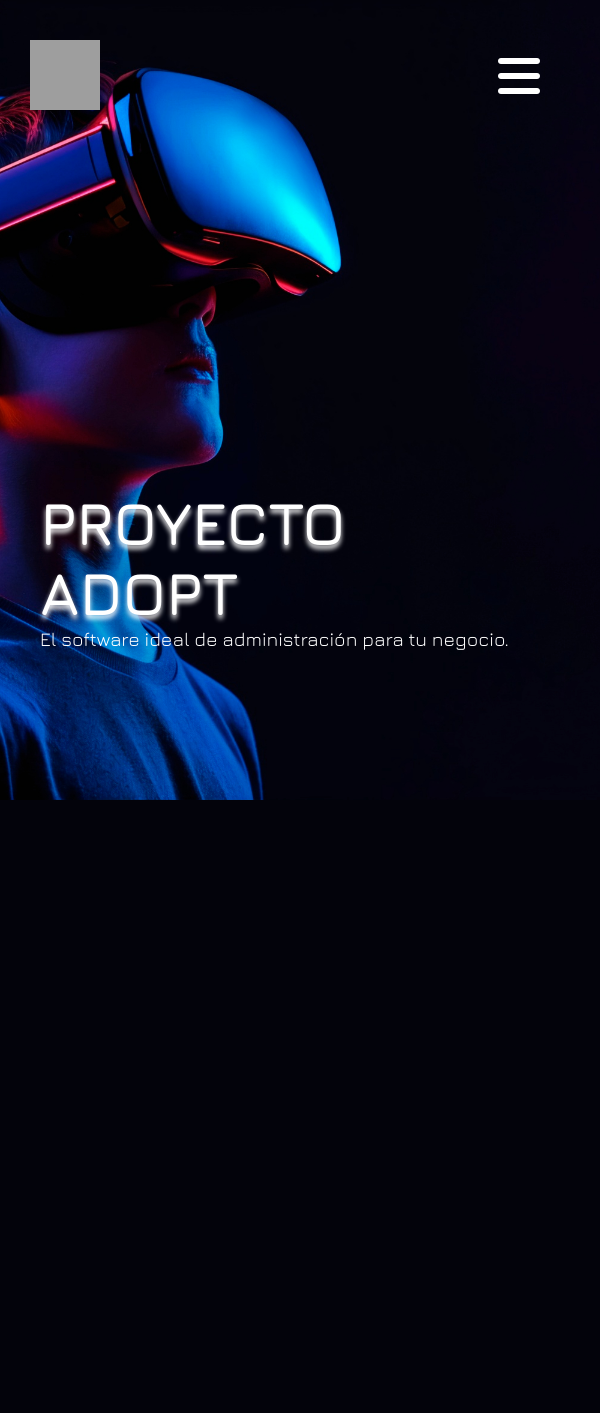
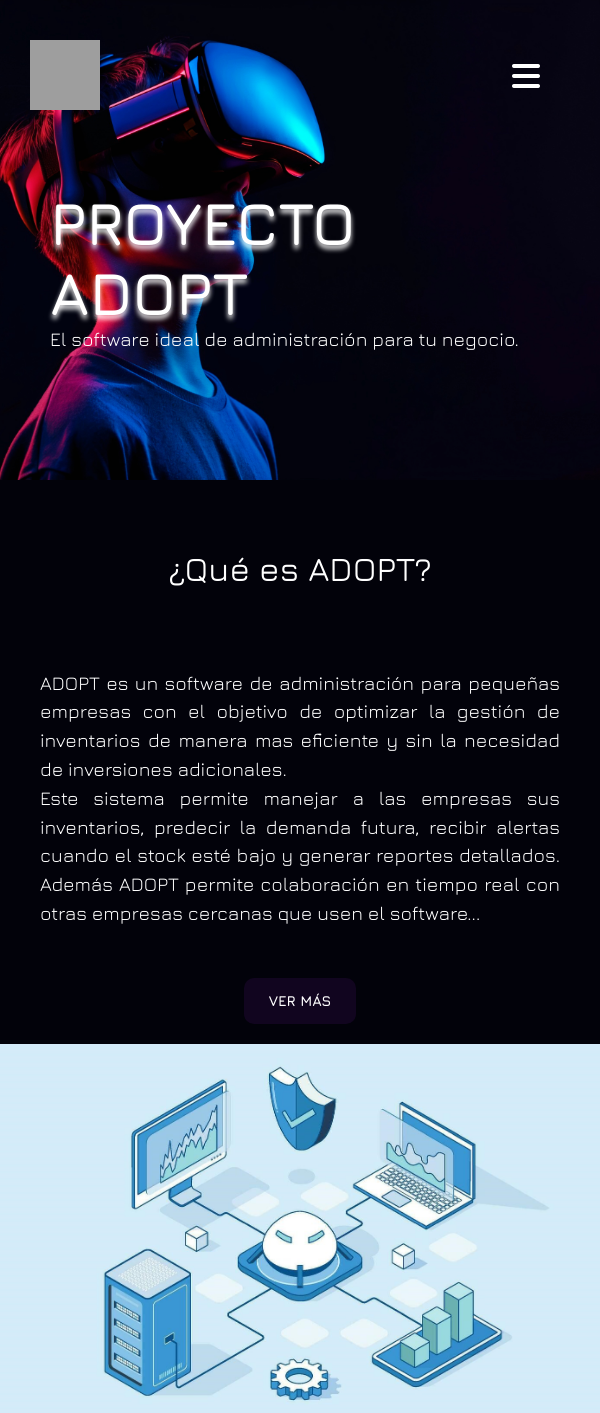
Before and after one commit to ASergioParedes/proyecto_adopt, a PHP site: page / in a window 600 px wide. Before the commit the page ends 800 px from the top, so only its background shows below. Run offline with PHP 8.4, Linux system fonts and the light colour scheme; some libraries are stand-ins or nearby versions; grey boxes are pictures that could not be loaded.

Commit message:
Cambios en los querys

```diff
--- a/CSS/estilo.css
+++ b/CSS/estilo.css
@@ -55,7 +55,7 @@ p {
 }
 
 .navegacion-principal {
-    padding: 40px 20px 0 30px;
+    margin: 40px 20px 0 30px;
     display: flex;
     justify-content: space-between;
 }
@@ -108,7 +108,9 @@ p {
     display: flex;
     flex-direction: column;
     flex-wrap: nowrap;
-    margin-bottom: 50px;
+    margin-top: 75px;
+    margin-left: 10px;
+    margin-bottom: 60px;
 }
 
 .contenido-header h1 {
@@ -131,114 +133,41 @@ p {
 }
 
 
-/** Menu movil  min: 320px, max: 479px**/
-
-.menu-movil {
-    color: #ffffff;
-    font-size: 3em;
-    display: none;
-}
-
-@media (min-width: 320px) and (max-width: 479px) {
-    .menu-movil {
-        display: block;
-    }
-    nav.barra {
-        display: none;
-    }
-    .contenido-header h1 {
-        font-size: 3.2em;
-        margin-left: 30px;
-    }
-    .contenido-header h1 br {
-        display: block;
-    }
-    .contenido-header p {
-        font-size: 1em;
-        margin-left: 30px;
-        margin-bottom: 100px;
-    }
-    .site-header {
-        width: 100vw;
-        background-position: center center;
-    }
-}
-
-
-/** Menu movil  min: 481x, max: 767px**/
-
-@media (min-width: 481px) and (max-width: 767px) {
-    .menu-movil {
-        display: block;
-        margin-right: 40px;
-    }
-    .navegacion-principal {
-        align-items: center;
-    }
-    nav.barra {
-        display: none;
-    }
-    .contenido-header h1 {
-        font-size: 3.8em;
-        margin-left: 40px;
-    }
-    .contenido-header h1 br {
-        display: block;
-    }
-    .contenido-header p {
-        font-size: 1.2em;
-        margin-left: 40px;
-        margin-bottom: 100px;
-    }
-    .site-header {
-        width: 100vw;
-        background-position: center center;
-    }
-}
-
-
-/** Menu movil  min: 768px, max: 1024px**/
-
-@media (min-width: 768px) and (max-width: 1024px) {
-    nav.barra a {
-        font-size: 1.3em;
-    }
-    .site-header {
-        width: 100vw;
-        background-position: center center;
-    }
-}
-
-
 /** Main **/
 
 main.index {
-    height: 100vh;
     display: flex;
     justify-content: space-between;
 }
 
-.main-info {
-    display: flex;
-    flex-direction: column;
-    align-items: center;
-    justify-content: space-around;
+.contenido-main {
+    color: #ffffff;
+    padding: 20px 40px;
 }
 
-.main-info h2,
-.main-info p {
-    color: #ffffff;
+.contenido-main h2 {
+    font-size: 3.4em;
+    text-align: center;
+    font-weight: 500;
+    margin-top: 50px;
 }
 
-.main-info h2 {
-    font-size: 2.8em;
-    text-align: center;
-    font-weight: 400;
-    margin-bottom: 0;
+.contenido-main p {
+    font-size: 1.8em;
+    text-align: justify;
+    line-height: 1.5;
+    margin-top: 80px;
 }
 
-.main-info p {
-    font-size: 1.8em;
-    padding: 0 40px;
-    text-align: left;
+main.index .querys {
+    display: none;
 }
+
+.contenido-main .button {
+    margin-top: 50px;
+    padding: 15px 25px;
+}
+
+.contenido-main div.boton {
+    text-align: center;
+}
--- /dev/null
+++ b/CSS/media.css
@@ -0,0 +1,146 @@
+/** Menu movil  min: 320px, max: 479px**/
+
+.menu-movil {
+    color: #ffffff;
+    font-size: 2em;
+    display: none;
+}
+
+@media (min-width: 320px) and (max-width: 479px) {
+    .menu-movil {
+        display: block;
+        margin-top: 10px;
+    }
+    nav.barra {
+        display: none;
+    }
+    .contenido-header h1 {
+        font-size: 2.8em;
+        margin-left: 30px;
+    }
+    .contenido-header h1 br {
+        display: block;
+    }
+    .contenido-header p {
+        font-size: .9em;
+        margin-left: 30px;
+        margin-bottom: 100px;
+    }
+    .site-header {
+        background-position: center center;
+        height: 60vh;
+    }
+    main.index {
+        flex-direction: column;
+    }
+    .contenido-main h2 {
+        font-size: 1.8em;
+    }
+    .contenido-main p {
+        font-size: .9em;
+    }
+    .contenido-main a {
+        font-size: .7em;
+        padding: 10px 25px;
+        margin-top: 15px
+    }
+    .contenido-main .button {
+        border-radius: 10px;
+    }
+    main.index img {
+        display: none;
+    }
+    main.index .querys {
+        display: block;
+        width: 100vw;
+    }
+}
+
+
+/** Menu movil  min: 481x, max: 767px**/
+
+@media (min-width: 481px) and (max-width: 767px) {
+    .menu-movil {
+        display: block;
+        margin-right: 40px;
+    }
+    .navegacion-principal {
+        align-items: center;
+    }
+    nav.barra {
+        display: none;
+    }
+    .contenido-header h1 {
+        font-size: 3.8em;
+        margin-left: 40px;
+    }
+    .contenido-header h1 br {
+        display: block;
+    }
+    .contenido-header p {
+        font-size: 1.2em;
+        margin-left: 40px;
+        margin-bottom: 100px;
+    }
+    .site-header {
+        width: 100vw;
+        height: 60vh;
+        background-position: center center;
+    }
+    main.index img {
+        display: none;
+    }
+    main.index {
+        flex-direction: column;
+    }
+    main.index .querys {
+        display: block;
+        width: 100vw;
+    }
+    .contenido-main h2 {
+        font-size: 2.1em;
+    }
+    .contenido-main p {
+        font-size: 1.2em;
+    }
+    .contenido-main a {
+        font-size: .9em;
+        padding: 10px 25px;
+        margin-top: 15px
+    }
+    .contenido-main .button {
+        border-radius: 10px;
+    }
+}
+
+
+/** Menu movil  min: 768px, max: 1024px**/
+
+@media (min-width: 768px) and (max-width: 1024px) {
+    nav.barra a {
+        font-size: 1.3em;
+    }
+    .site-header {
+        width: 100vw;
+        height: 80vh;
+        background-position: center center;
+    }
+    main.index {
+        flex-direction: column;
+    }
+    main.index img {
+        display: none;
+    }
+    main.index .querys {
+        display: block;
+        height: 70vh;
+    }
+    .contenido-main a {
+        font-size: 1.4em;
+        padding: 10px 25px;
+        margin-top: 15px
+    }
+    .contenido-main .button {
+        border-radius: 10px;
+    }
+}
--- a/index.html
+++ b/index.html
@@ -11,6 +11,7 @@
     <script src="https://kit.fontawesome.com/9c98858db1.js" crossorigin="anonymous"></script>
     <link rel="stylesheet" href="CSS/normalize.css">
     <link rel="stylesheet" href="CSS/estilo.css">
+    <link rel="stylesheet" href="CSS/media.css">
 </head>
 
 <body>
@@ -38,18 +39,22 @@
             <p>El software ideal de administración para tu negocio.</p>
         </div>
     </header>
-    <div class="main-info contenedor">
-        <!--<main class="index">
+
+    <main class="index">
+        <div class="contenido-main">
             <h2>¿Qué es ADOPT?</h2>
             <p>
-                ADOPT es un software de administración para pequeñas empresas con el objetivo de optimizar la gestión de inventarios de manera mas eficiente y sin la necesidad de inversiones adicionales. </br>
-                Este sistema permite manejar a las empresas sus inventarios, predecir la demanda futura, recibir alertas cuando el stock esté bajo y generar reportes detallados. Además ADOPT permite colaboración en tiempo real con otras empresas cercanas que usen el
-                software...
+                ADOPT es un software de administración para pequeñas empresas con el objetivo de optimizar la gestión de inventarios de manera mas eficiente y sin la necesidad de inversiones adicionales. <br> Este sistema permite manejar a las empresas
+                sus inventarios, predecir la demanda futura, recibir alertas cuando el stock esté bajo y generar reportes detallados. Además ADOPT permite colaboración en tiempo real con otras empresas cercanas que usen el software...
             </p>
-            <a href="#" class="button">Ver Más</a>
+            <div class="boton">
+                <a href="#" class="button">ver más</a>
+            </div>
         </div>
-        <img src="Img/imagen1.png" alt="imagen main">
-    </main> -->
+        <img src="Img/imagen1.png" alt="imagen 1">
+        <img src="Img/imagen1-responsive.jpg" class="querys" alt="imagen1-responsive">
+    </main>
+
 </body>
 
 </html>
```
Also changed, not shown: Img/imagen1-responsive.jpg (added).
